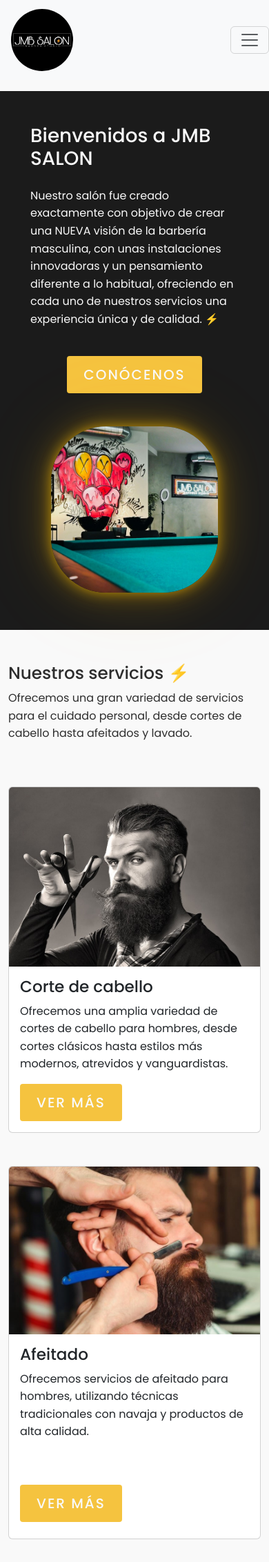
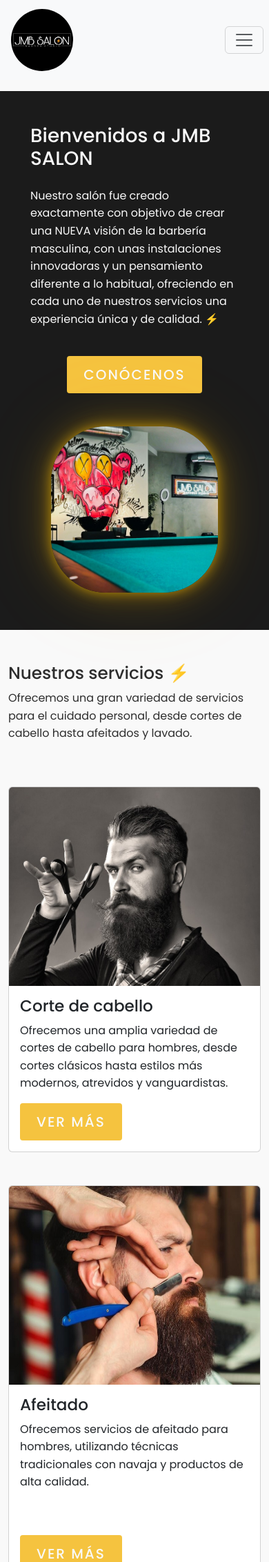
Before and after one commit to Danielgavi1/Danielgavi1.github.io, a PHP site: page /html/index.html in a window 390 px wide. Shown: the top 2264 px of the page at 69% size. Run offline with PHP 8.4, Linux system fonts and the light colour scheme; some libraries are stand-ins or nearby versions.

Commit message:
Corrección jmb_salon

```diff
--- a/jmb_salon/css/style.css
+++ b/jmb_salon/css/style.css
@@ -59,6 +59,10 @@ a:hover {
 
 .nav-link:hover::after {
     opacity: 1;
+}
+
+.boton_navbar{
+    margin-right: 2%;
 }
 
 /* FIN NAVBAR */
@@ -147,10 +151,13 @@ a:hover {
   }
 
   .services__list {
-  display: grid;
-  grid-template-columns: repeat(auto-fit, minmax(300px, 1fr));
-  gap: 2rem;
+    display: grid;
+    grid-template-columns: repeat(auto-fit, minmax(0, 1fr));
+    gap: 2rem;
+    max-width: 800px; /* Ajusta el ancho máximo según tus necesidades */
+    margin: 0 auto; /* Centra la cuadrícula */
   }
+
 
   .services__item {
   background-color: var(--color-tertiary);
@@ -275,8 +282,6 @@ a:hover {
   .popup:hover::after {
     opacity: 1; /* Al hacer hover, cambia la opacidad a 1 gradualmente */
   }
-
-
   /* FIN GALERIA */
 
   /* CONTACTO */
@@ -335,7 +340,18 @@ a:hover {
     .contact__button:hover {
     background-color: #e0b90e;
     }
-    /* Fin contacto */
+
+    .instagram{
+        color: rgb(217, 0, 255);
+        margin-left: 4%; margin-top: 4%;
+        font-size: 1.4em;
+    }
+
+    .instagram:hover{
+        color: rgb(189, 43, 226);
+        margin-left: 4%; margin-top: 4%;
+    }
+    /* FIN CONTACTO */
 
 /* FOOTER */
 .footer {
@@ -380,12 +396,19 @@ a:hover {
     text-decoration: none;
 }
 
+.footer__menu li {
+    color: rgb(255, 0, 0);
+    margin-left: 1%;
+}
+
 .footer__menu li a:hover {
     color: gray;
 }
 /* FIN FOOTER */
 
 
+/* MEDIA QUERIES */
+/* MOBILES */
 @media (max-width: 767px){
     .navbar-nav li.nav-item {
         text-align: center;
@@ -394,8 +417,36 @@ a:hover {
     .conocenos{
         text-align: center;
     }
+
+    /* CARDS */
+
+    .card_1{
+        font-size: 16px !important;
+      }
+
+    .card_2{
+        font-size: 16px !important;
+      }
+
+    .card_3{
+        font-size: 16px !important;
+      }
+
+      .servicio_1{
+        height: 18em !important;
+      }
+
+      .servicio_2{
+        height: 18em !important;
+      }
+
+      .servicio_3{
+        height: 18em !important;
+      }
+      /* FIN CARDS */
 }
 
+/* TABLETS */
 @media (max-width: 992px){
     .navbar-nav li.nav-item {
         text-align: center;
@@ -431,9 +482,34 @@ a:hover {
         border-bottom-right-radius: 10%;
         box-shadow: inset 0 0 10px rgb(255, 225, 0), 0 0 10px rgb(255, 225, 0);
       }
+
+      .services__list {
+        grid-template-columns: repeat(auto-fit, minmax(400px, 1fr));
+      }
+
+
+
+
+      /* CARDS */
+      .card_1{
+        font-size: 15px;
+      }
+
+      .servicio_1{
+        height: 13.9em;
+      }
+
+      .servicio_2{
+        height: 13em;
+      }
+
+      .servicio_3{
+        height: 13em;
+      }
+      /* FIN CARDS */
 }
 
-
+/* > TABLETS */
 @media (min-width: 993px) {
 
     .popup img {
@@ -445,6 +521,7 @@ a:hover {
     }
   }
 
+  /* ESCRITORIO */
   @media (min-width: 1200px) {
 
     .container-gallery {
--- a/jmb_salon/html/index.html
+++ b/jmb_salon/html/index.html
@@ -18,7 +18,7 @@
     <a class="navbar-brand" href="#">
         <img src="../img/logo.jpg" width="90" height="90" class="d-inline-block align-top ms-3 ms-sm-5" alt="JMB SALON Logo" style="border-radius: 3rem;">
     </a>
-    <button class="navbar-toggler" type="button" data-bs-toggle="collapse" data-bs-target="#navbarNav" aria-controls="navbarNav" aria-expanded="false" aria-label="Toggle navigation">
+    <button class="navbar-toggler boton_navbar" type="button" data-bs-toggle="collapse" data-bs-target="#navbarNav" aria-controls="navbarNav" aria-expanded="false" aria-label="Toggle navigation">
         <span class="navbar-toggler-icon"></span>
     </button>
     <div class="collapse navbar-collapse justify-content-end" id="navbarNav">
@@ -72,7 +72,7 @@
       <p class="section__subtitle">Ofrecemos una gran variedad de servicios para el cuidado personal, desde cortes de cabello hasta afeitados y lavado.</p>
       <div class="row">
         <div class="col-md-4 mt-5 mt-md-0">
-          <div class="card">
+          <div class="card card_1">
             <div class="card-img-container">
               <img src="../img/haircut.jpg" alt="Corte de cabello" class="card-img-top servicio_1" height="260em">
             </div>
@@ -84,7 +84,7 @@
           </div>
         </div>
         <div class="col-md-4 mt-5 mt-md-0">
-          <div class="card">
+          <div class="card card_2">
             <div class="card-img-container">
               <img src="../img/afeitado.jpeg" alt="Afeitado" class="card-img-top servicio_2">
             </div>
@@ -96,7 +96,7 @@
           </div>
         </div>
         <div class="col-md-4 mt-5 mt-md-0">
-          <div class="card">
+          <div class="card card_3">
             <div class="card-img-container">
                 <img src="../img/lavado.webp" alt="Lavado" class="card-img-top servicio_3" height="260em">
             </div>
@@ -156,13 +156,13 @@
         <div id="carouselExampleControls" class="carousel slide" data-bs-ride="carousel">
           <div class="carousel-inner">
             <div class="carousel-item active">
-              <img src="../img/corte.png" alt="Trabajo 1" class="d-block w-100 rounded" style="max-width: 500px; max-height: 300px;">
+              <img src="../img/corte.jpg" alt="Trabajo 1" class="d-block w-100 rounded" style="max-width: 500px; max-height: 300px;">
             </div>
             <div class="carousel-item">
-              <img src="../img/corte2.png" alt="Trabajo 2" class="d-block w-100 rounded" style="max-width: 500px; max-height: 300px;">
+              <img src="../img/corte2.jpg" alt="Trabajo 2" class="d-block w-100 rounded" style="max-width: 500px; max-height: 300px;">
             </div>
             <div class="carousel-item">
-              <img src="../img/corte3.png" alt="Trabajo 3" class="d-block w-100 rounded" style="max-width: 500px; max-height: 300px;">
+              <img src="../img/corte3.jpg" alt="Trabajo 3" class="d-block w-100 rounded" style="max-width: 500px; max-height: 300px;">
             </div>
           </div>
           <button class="carousel-control-prev" type="button" data-bs-target="#carouselExampleControls" data-bs-slide="prev">
@@ -180,13 +180,13 @@
         <!-- Galería de imágenes para versión de escritorio -->
         <div class="container-gallery mt-5">
             <div class="popup popup-1">
-              <img class="img-responsive" alt="Pop Up Gallery" src="../img/corte.png">
+              <img class="img-responsive" alt="Pop Up Gallery" src="../img/corte.jpg">
             </div>
             <div class="popup popup-2">
-              <img class="img-responsive" alt="Pop Up Gallery" src="../img/corte2.png">
+              <img class="img-responsive" alt="Pop Up Gallery" src="../img/corte2.jpg">
             </div>
             <div class="popup popup-3">
-              <img class="img-responsive" alt="Pop Up Gallery" src="../img/corte3.png">
+              <img class="img-responsive" alt="Pop Up Gallery" src="../img/corte3.jpg">
             </div>
         </div>
 
@@ -250,7 +250,7 @@
           <p class="footer__text">salonjmbstudio@gmail.com</p>
           <!-- Instagram -->
           <div class="d-flex">
-            <p class="footer__text">Instagram: </p><a href="https://www.instagram.com/jmbsalon/" style="margin-left: 2%; margin-top: 0%;"><i class="fab fa-instagram fa-lg" style="color: rgb(189, 43, 226); margin-left: 4%; margin-top: 4%; font-size: 1.4em;"></i></a>
+            <p class="footer__text">Instagram: </p><a href="https://www.instagram.com/jmbsalon/" style="margin-left: 2%; margin-top: 0%;"><i class="fab fa-instagram fa-lg instagram"></i></a>
           </div>
         </div>
       </div>
```
Also changed, not shown: jmb_salon/img/corte.jpg (added), jmb_salon/img/corte2.jpg (added), jmb_salon/img/corte3.jpg (added).
